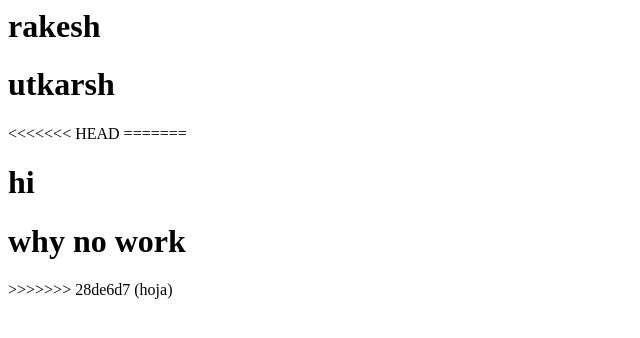
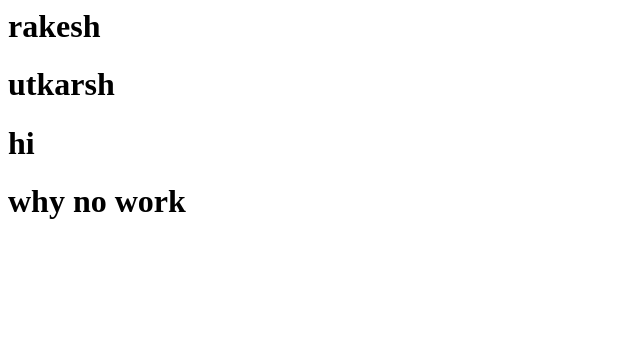
Before and after one commit to tatiyavinchu/github, a plain HTML site: page index.html in a window 1280 px wide. Shown: the whole page, without its empty margins (0-640 px from the left). Drawn offline with Linux system fonts and the light colour scheme.

Commit message:
here we go again

```diff
--- a/index.html
+++ b/index.html
@@ -5,10 +5,8 @@
 <body>
 	<h1>rakesh</h1>
 	<h1>utkarsh</h1>
-<<<<<<< HEAD
-=======
 	<h1>hi</h1>
 	<h1>why no work</h1>
->>>>>>> 28de6d7 (hoja)
+
 </body>
 </html>
```
